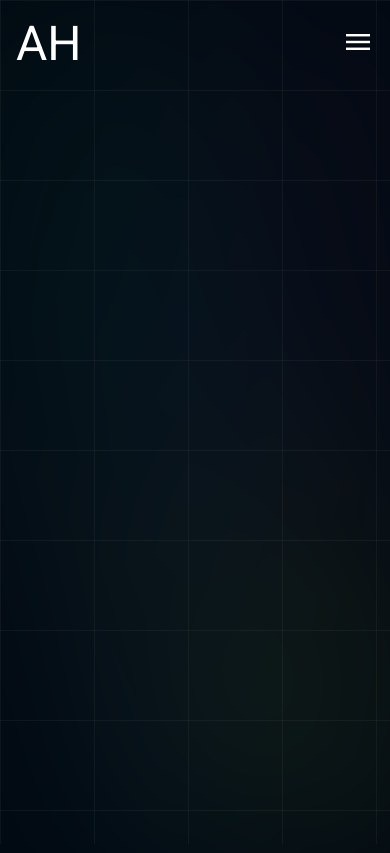
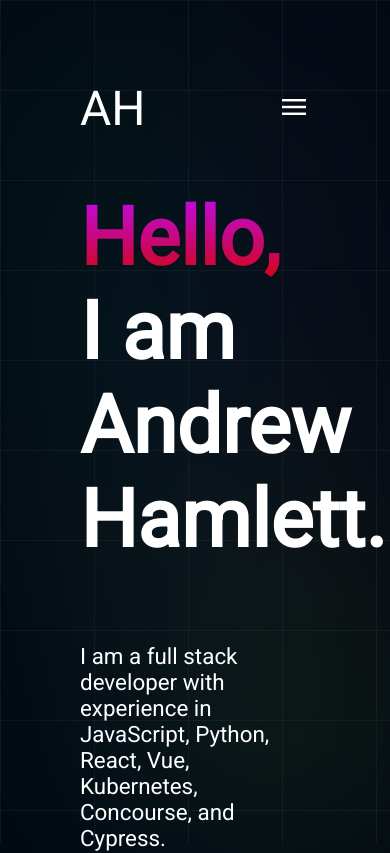
Before and after one commit to Ham80234/Ham80234.github.io, a plain HTML site: page index.html in a window 390 px wide. Shown: the top 853 px of the page. Drawn offline with nearby package versions, Linux system fonts and the light colour scheme.

Commit message:
adding content

```diff
--- a/Style.css
+++ b/Style.css
@@ -66,6 +66,7 @@ main::after {
     flex-direction: column;
     justify-content: center;
     background-color: #020a13;
+    z-index: 1000;
     height: 100vh;
     width: 60vw;
     left: -60vw;
@@ -82,14 +83,32 @@ main::after {
     left: 0
 }
 
+.content {
+    max-width: 50rem;
+    margin: 0 auto;
+    color: white;
+    display: flex;
+    flex-direction: column;
+    height: 100%;
+}
 
-@keyframes name-of-animation {
+.hi {
+    background: -webkit-linear-gradient(rgb(188, 12, 241), rgb(212, 4, 4));
+    -webkit-background-clip: text;
+    -webkit-text-fill-color: transparent;
+}
+
+@keyframes fade {
     0%    { opacity: 0; }
     100%  { opacity: 1; }
   }
 
   .fade-in {
-    animation: name-of-animation 3s;
+    animation: fade 3s;
+  }
+
+  .fade-in-slow {
+    animation: fade 5s;
   }
 
 @media screen and (min-width: 768px) {
@@ -100,8 +119,17 @@ main::after {
 @media screen and (max-width: 768px) {
     .nav-mobile {
         display: flex;
-        padding-top: 15px;
-        margin: 0 1rem;
+        padding-top: 5rem;
+        margin: 0 5rem;
+    }
+    .content {
+        margin: 0 5rem;
+    }
+    .content h1 {
+        font-size: 5rem;
+    }
+    .content p {
+        font-size: 1.4rem;
     }
     .nav-mobile span {
         font-size: 2rem;
@@ -109,7 +137,7 @@ main::after {
 
     .aside li {
         list-style: none;
-        font-size: 3.3rem;
+        font-size: 3rem;
         transition: all 1s ease-in-out;
     }
 
--- a/index.html
+++ b/index.html
@@ -43,6 +43,25 @@
 
             </div>
         </div>
+
+        <div class="content fade-in-slow">
+            <h1><span class="hi">Hello, </span>I am Andrew Hamlett.</h1>
+            <p>
+                I am a full stack developer with experience in JavaScript, Python, React, Vue, Kubernetes, Concourse, and Cypress.
+                <br>I have a strong understanding of the full web development lifecycle, from requirements gathering to deployment.
+                <br>
+                <br>I have built high-quality and user-friendly web applications for a variety of companies, including a large retail company.
+                <br> I have experience with building and deploying scalable and reliable web applications using Kubernetes, jenkins, Gitlab CI/CD, Github Actions, and Concourse.
+                <br> I am also skilled in automated testing using Cypress, Junit, and jest.
+                <br>
+                <br>I am passionate about building web applications that are both functional and aesthetically pleasing.
+                <br>I have a keen eye for detail and I am always looking for ways to improve the user experience.
+                <br> I am also a strong advocate for open source software and I contribute to a number of open source projects.
+                <br>
+                <br>I am a highly motivated and results-oriented individual with a strong work ethic.
+                <br>I am also a team player and I am always willing to learn new things.
+                </p>
+        </div>
     </main>
 </body>
 </html>
```
